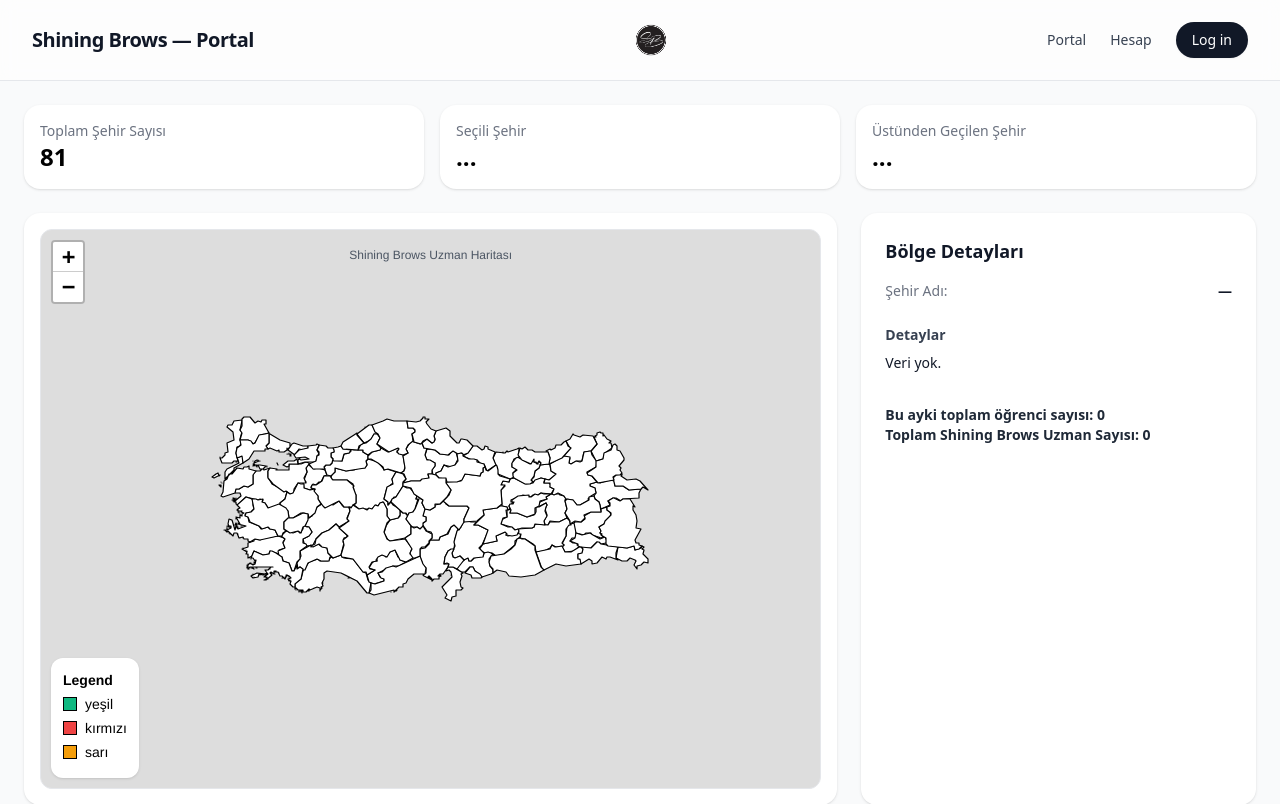
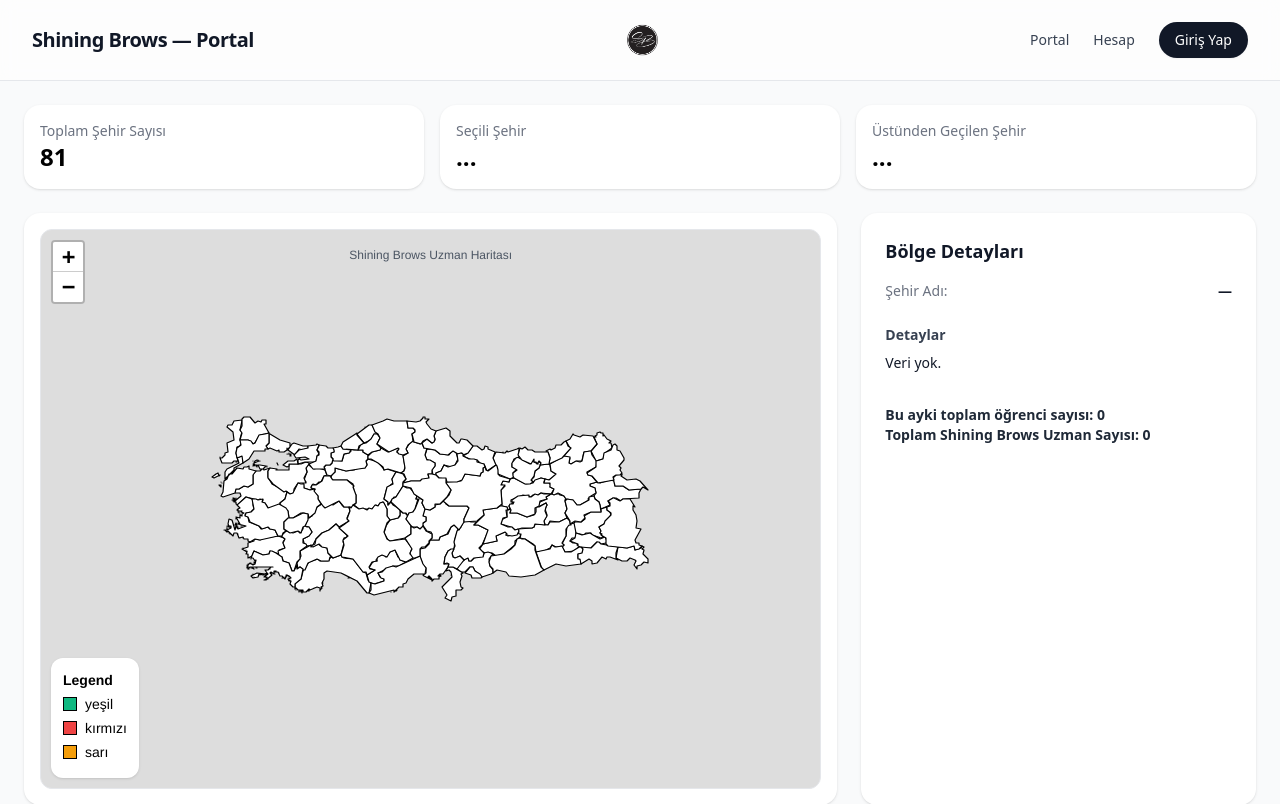
Before and after one commit to Serdarq1/shiningbrows-portal, a Flask app: page /portal in a window 1280 px wide. Shown: the top 804 px of the page. Run offline with Flask 3, Linux system fonts and the light colour scheme; data that the repository does not hold is empty; some libraries are stand-ins or nearby versions.

Commit message:
Change 'Log in' text to 'Giriş Yap' in navbar

```diff
--- a/templates/navbar.html
+++ b/templates/navbar.html
@@ -44,7 +44,7 @@
           <a href="{{ url_for('login') }}"
              class="inline-flex items-center rounded-full bg-gray-900 text-white px-4 py-2
                     transition-all duration-200 hover:-translate-y-0.5 hover:bg-black/90 shadow-sm">
-            Log in
+            Giriş Yap
           </a>
         {% endif %}
       </nav>
```
